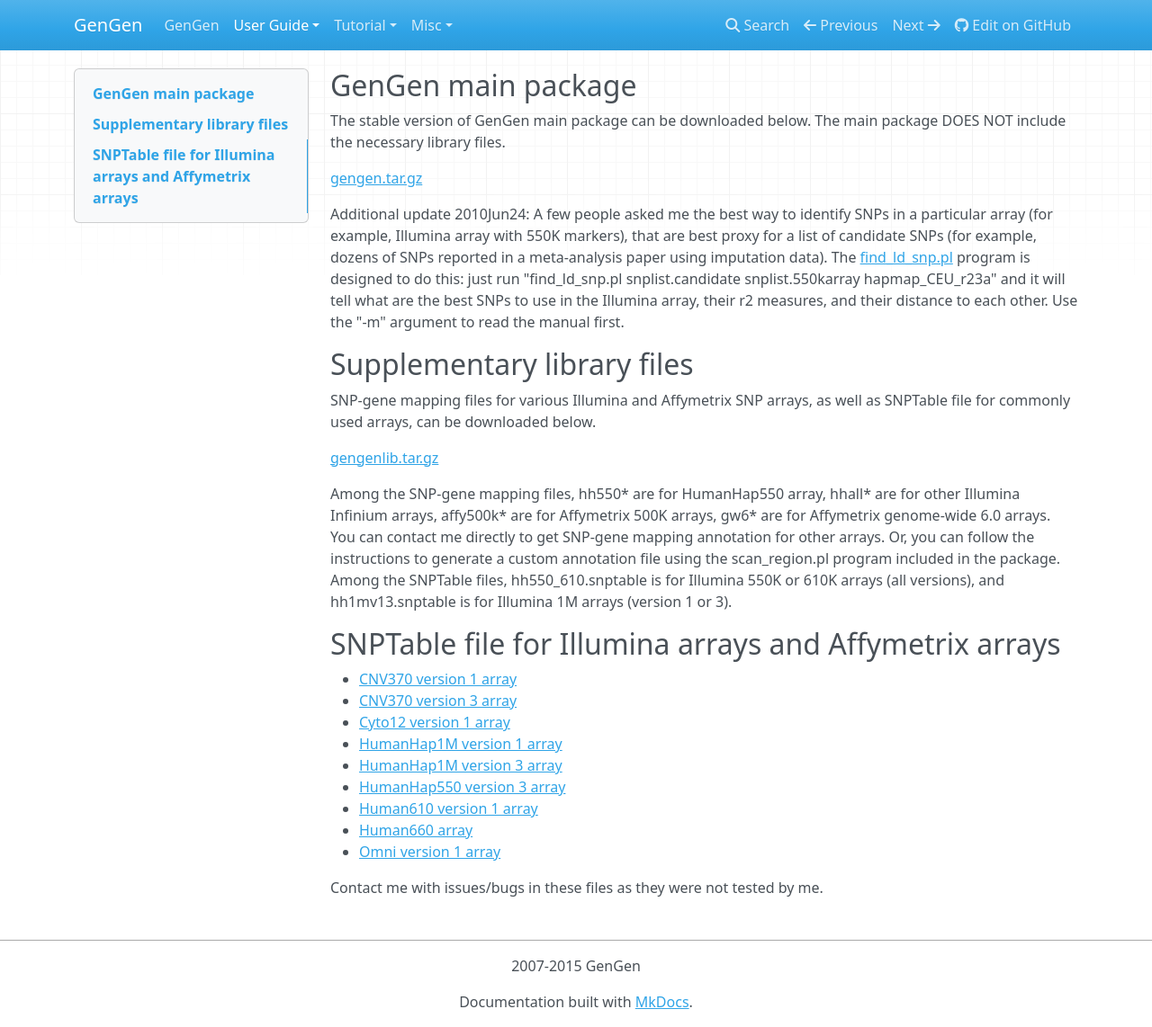
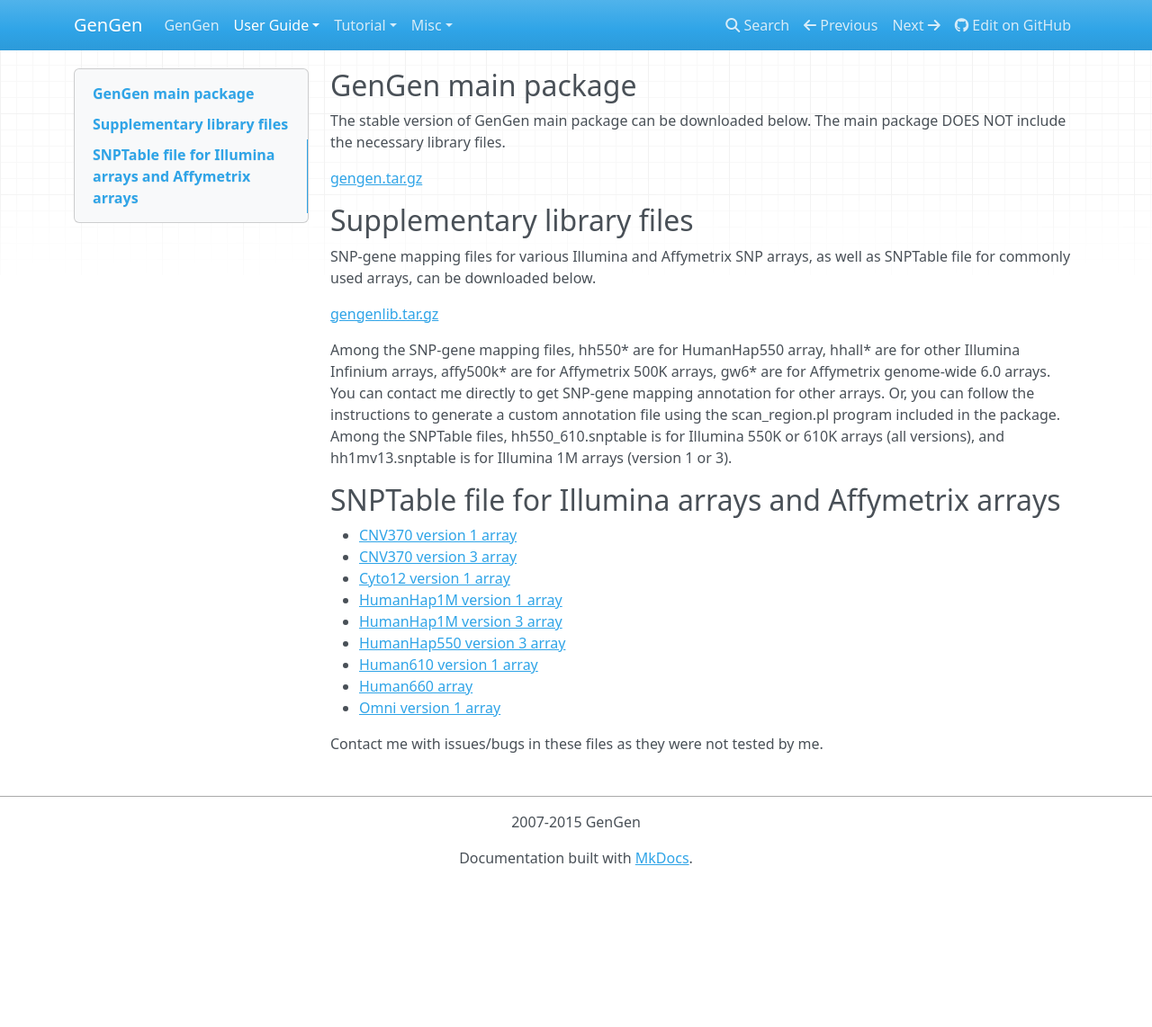
Before and after one commit to WGLab/GenGen, an MkDocs documentation site: the page built from docs/user-guide/download.md, in a window 1280 px wide and 1142 px high. Shown: the whole window at 90% size. Built offline with MkDocs 1.6.1, drawn with Linux system fonts in a browser that asks for light colours; nearby versions of some CDN libraries; old or Windows-style settings are respelled for this version of MkDocs.

Commit message:
Updated download.md

```diff
--- a/docs/user-guide/download.md
+++ b/docs/user-guide/download.md
@@ -3,8 +3,6 @@
 The stable version of GenGen main package can be downloaded below. The main package DOES NOT include the necessary library files.
 
 [gengen.tar.gz](https://github.com/WangGenomicsLab/GenGen/archive/v1.0.0.tar.gz)
-
-Additional update 2010Jun24: A few people asked me the best way to identify SNPs in a particular array (for example, Illumina array with 550K markers), that are best proxy for a list of candidate SNPs (for example, dozens of SNPs reported in a meta-analysis paper using imputation data). The [find_ld_snp.pl](http://www.openbioinformatics.org/gengen/download/find_ld_snp.pl) program is designed to do this: just run "find_ld_snp.pl snplist.candidate snplist.550karray hapmap_CEU_r23a" and it will tell what are the best SNPs to use in the Illumina array, their r2 measures, and their distance to each other. Use the "-m" argument to read the manual first.
 
 ## Supplementary library files
 
@@ -12,7 +10,7 @@ SNP-gene mapping files for various Illumina and Affymetrix SNP arrays, as well a
 
 [gengenlib.tar.gz](http://www.openbioinformatics.org/gengen/download/gengenlib.tar.gz)
 
-Among the SNP-gene mapping files, hh550* are for HumanHap550 array, hhall\* are for other Illumina Infinium arrays, affy500k* are for Affymetrix 500K arrays, gw6* are for Affymetrix genome-wide 6.0 arrays. You can contact me directly to get SNP-gene mapping annotation for other arrays. Or, you can follow the instructions to generate a custom annotation file using the scan_region.pl program included in the package. Among the SNPTable files, hh550_610.snptable is for Illumina 550K or 610K arrays (all versions), and hh1mv13.snptable is for Illumina 1M arrays (version 1 or 3).
+Among the SNP-gene mapping files, hh550\* are for HumanHap550 array, hhall\* are for other Illumina Infinium arrays, affy500k\* are for Affymetrix 500K arrays, gw6\* are for Affymetrix genome-wide 6.0 arrays. You can contact me directly to get SNP-gene mapping annotation for other arrays. Or, you can follow the instructions to generate a custom annotation file using the scan_region.pl program included in the package. Among the SNPTable files, hh550_610.snptable is for Illumina 550K or 610K arrays (all versions), and hh1mv13.snptable is for Illumina 1M arrays (version 1 or 3).
 
 ## SNPTable file for Illumina arrays and Affymetrix arrays
 
```
